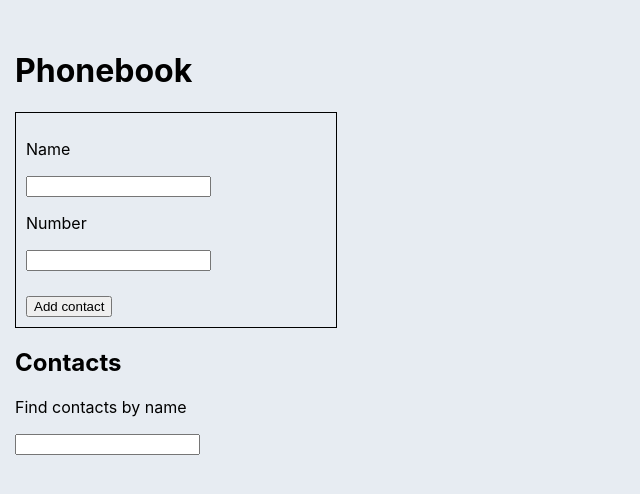
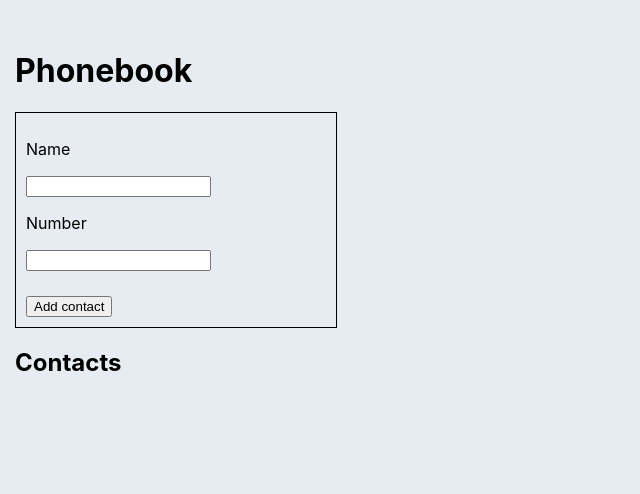
Before and after one commit to BondYuriy/goit-react-hw-03-phonebook, a React (Create React App) app: page / in a window 1280 px wide. Shown: the top 494 px of the page, without its empty margins (0-640 px from the left). Built offline with nearby package versions, Linux system fonts and the light colour scheme.

Commit message:
adds fix filter

```diff
--- a/src/components/App/App.js
+++ b/src/components/App/App.js
@@ -60,7 +60,7 @@ export default class App extends Component {
     const { contacts, filter } = this.state;
 
     const filteredFriends = contacts.filter(friend =>
-      friend.name.toLocaleLowerCase().includes(filter),
+      friend.name.toLocaleLowerCase().includes(filter.toLocaleLowerCase()),
     );
 
     return (
@@ -69,7 +69,9 @@ export default class App extends Component {
         <ContactForm onSubmitContact={this.addContact} />
 
         <h2>Contacts</h2>
-        <Filter filter={filter} onFilterChange={this.handleFilterChange} />
+        {contacts.length > 1 && (
+          <Filter filter={filter} onFilterChange={this.handleFilterChange} />
+        )}
         {contacts.length > 0 && (
           <ContactList
             contacts={filteredFriends}
```
